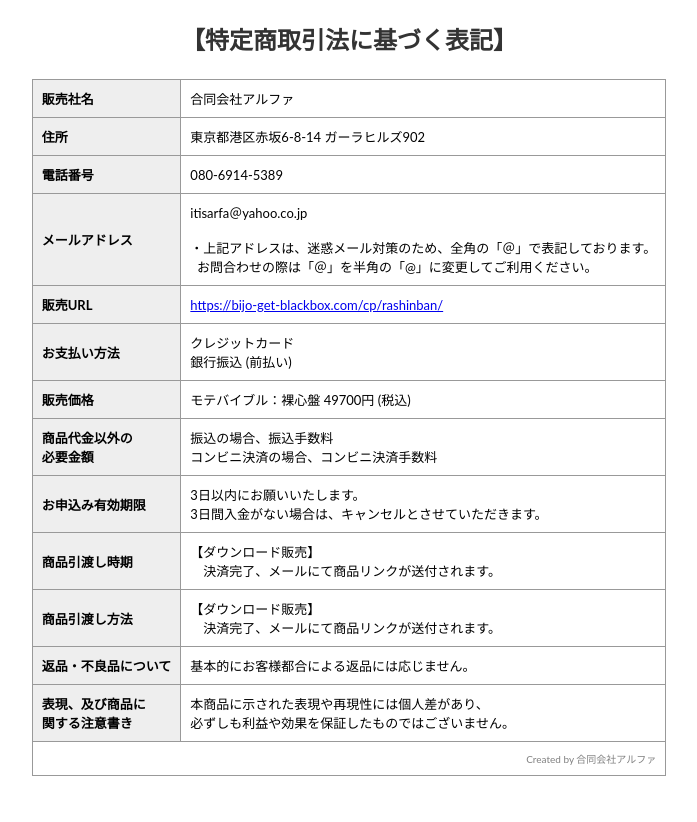
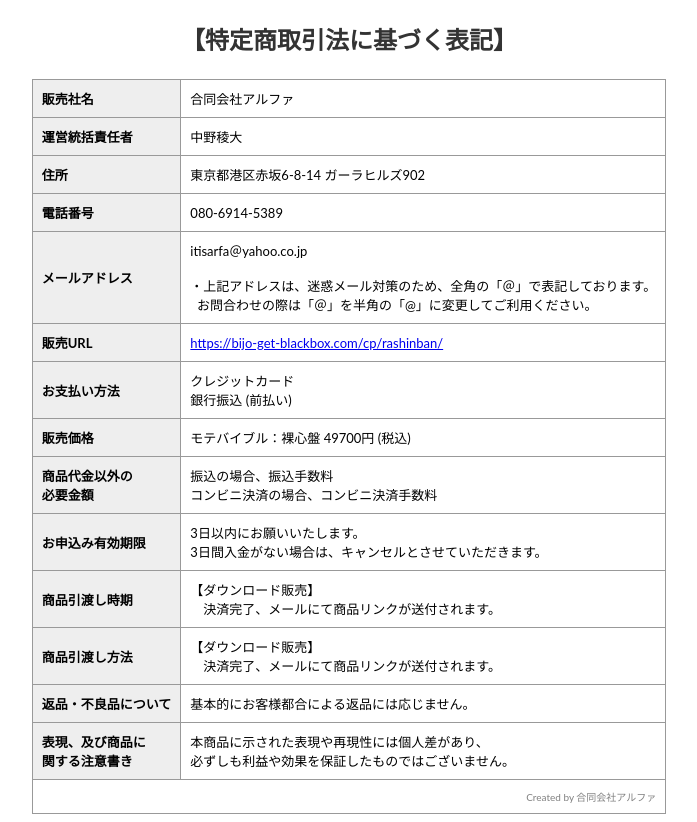
Before and after one commit to arfaco/tokusho, a plain HTML site: page rashinbanA/index.html in a window 1280 px wide. Shown: the whole page, without its empty margins (291-988 px from the left). Before the commit the page ends 800 px from the top, so only its background shows below. Drawn offline with Linux system fonts and the light colour scheme.

Commit message:
Add files via upload

```diff
--- a/rashinbanA/index.html
+++ b/rashinbanA/index.html
@@ -15,6 +15,8 @@
     <table align="center" bgcolor="#999999" border="0" cellpadding="9" cellspacing="1" style="font-size:13px;text-align:left">
       <tr>
         <th bgcolor="#EEEEEE">販売社名</th><td bgcolor="#FFFFFF">合同会社アルファ</td></tr>
+      <tr>
+        <th bgcolor="#EEEEEE">運営統括責任者</th><td bgcolor="#FFFFFF">中野稜大</td></tr>
       <tr>
         <th bgcolor="#EEEEEE">住所</th><td bgcolor="#FFFFFF">東京都港区赤坂6-8-14 ガーラヒルズ902</td></tr>
       <tr>
```
